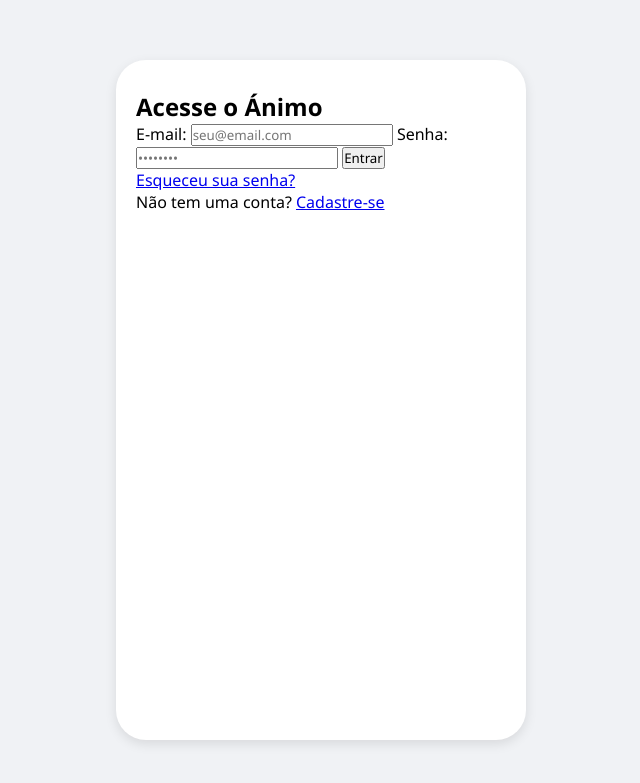
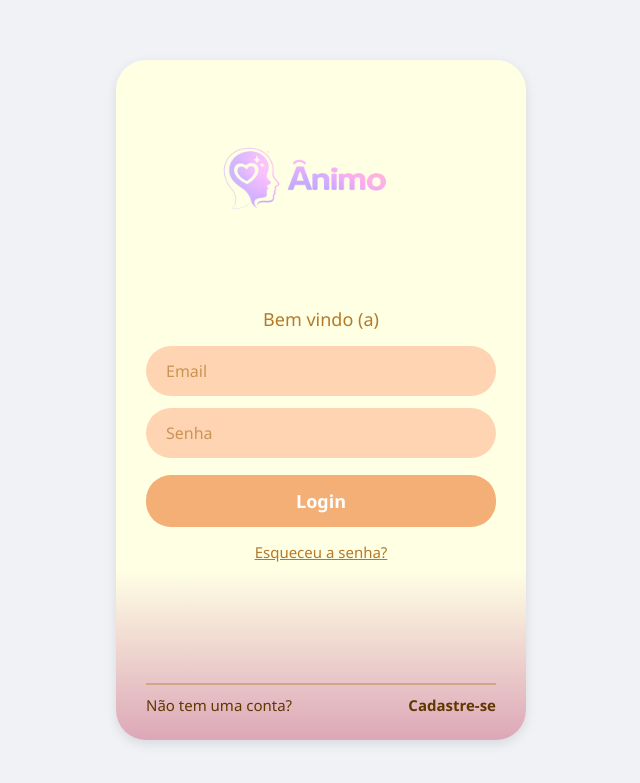
Before and after one commit to evieKelly/Desenvolvimento-de-APP, a Flask app: page / in a window 1280 px wide. Shown: the top 783 px of the page, without its empty margins (319-959 px from the left). Run offline with Flask 3, Linux system fonts and the light colour scheme.

Commit message:
Kelly: css do login

```diff
--- a/static/css/index.css
+++ b/static/css/index.css
@@ -0,0 +1,96 @@
+
+.app-container {
+    background: linear-gradient(to bottom, #FFFFE4 75%, #DCA7B8 100%);
+    display: flex;
+    flex-direction: column;
+    align-items: center;
+    padding: 25px 30px 20px 30px;
+    box-sizing: border-box;
+}
+
+.logo-img {
+    width: 300px;
+    height: auto;
+    margin-top: 2px;
+}
+
+.boas-vindas {
+    color: #B5792A;
+    font-size: 18px;
+    font-weight: 500;
+    margin-top: 15px;
+    margin-bottom: 15px;
+    text-align: center;
+}
+
+.login-form {
+    width: 100%;
+    display: flex;
+    flex-direction: column;
+    gap: 12px;
+}
+
+.login-form input {
+    width: 100%;
+    padding: 14px 20px;
+    background-color: #FFD4B2;
+    border: none;
+    border-radius: 25px;
+    font-size: 16px;
+    color: #B5792A;
+    outline: none;
+    box-sizing: border-box;
+}
+
+.login-form input::placeholder {
+    color: #B5792A;
+    opacity: 0.7;
+}
+
+.btn-login {
+    width: 100%;
+    padding: 14px;
+    background-color: #F3AF76;
+    color: white;
+    border: none;
+    border-radius: 25px;
+    font-size: 18px;
+    font-weight: bold;
+    cursor: pointer;
+    margin-top: 5px;
+}
+
+.link-esqueceu {
+    color: #B5792A;
+    text-decoration: underline;
+    font-size: 15px;
+    margin-top: 15px;
+    font-weight: 500;
+    text-align: center;
+}
+
+
+.divisoria {
+    width: 100%;
+    height: 2px;
+    background-color: #B5792A;
+    margin-top: auto;
+    opacity: 0.4;
+}
+
+.cadastro-footer {
+    display: flex;
+    justify-content: space-between;
+    width: 100%;
+    margin-top: 10px;
+    padding-bottom: 5px;
+    font-size: 15px;
+    color: #613700;
+    font-weight: 500;
+}
+
+.cadastro-footer a {
+    color: #613700;
+    font-weight: bold;
+    text-decoration: none;
+}
--- a/templates/index.html
+++ b/templates/index.html
@@ -12,22 +12,31 @@
 
     <div class="app-container">
 
-        <h2>Acesse o Ánimo</h2>
-        <form>
-            <label>E-mail:</label>
-            <input type="email" required placeholder="seu@email.com">
+        <div class="logo-container">
+            <img src="{{ url_for('static', filename='img/LogoAnimo.png') }}" alt="Logo Ânimo" class="logo-img">
+        </div>
 
-            <label>Senha:</label>
-            <input type="password" required placeholder="••••••••">
+        <h3 class="boas-vindas">Bem vindo (a)</h3>
 
-            <button type="submit">Entrar</button>
+        <form class="login-form">
+            <div class="input-grupo">
+                <input type="email" required placeholder="Email">
+            </div>
+
+            <div class="input-grupo">
+                <input type="password" required placeholder="Senha">
+            </div>
+
+            <button type="submit" class="btn-login">Login</button>
         </form>
 
-        <p class="link-secundario">
-            <a href="{{ url_for('recuperar_senha') }}">Esqueceu sua senha?</a>
-        </p>
+        <a href="{{ url_for('recuperar_senha') }}" class="link-esqueceu">Esqueceu a senha?</a>
 
-        <p>Não tem uma conta? <a href="{{ url_for('cadastro') }}">Cadastre-se</a></p>
+        <div class="divisoria"></div>
+        <div class="cadastro-footer">
+            <span>Não tem uma conta?</span>
+            <a href="{{ url_for('cadastro') }}" class="link-cadastro">Cadastre-se</a>
+        </div>
 
     </div>
 
```
Also changed, not shown: static/img/LogoAnimo.png (added).
